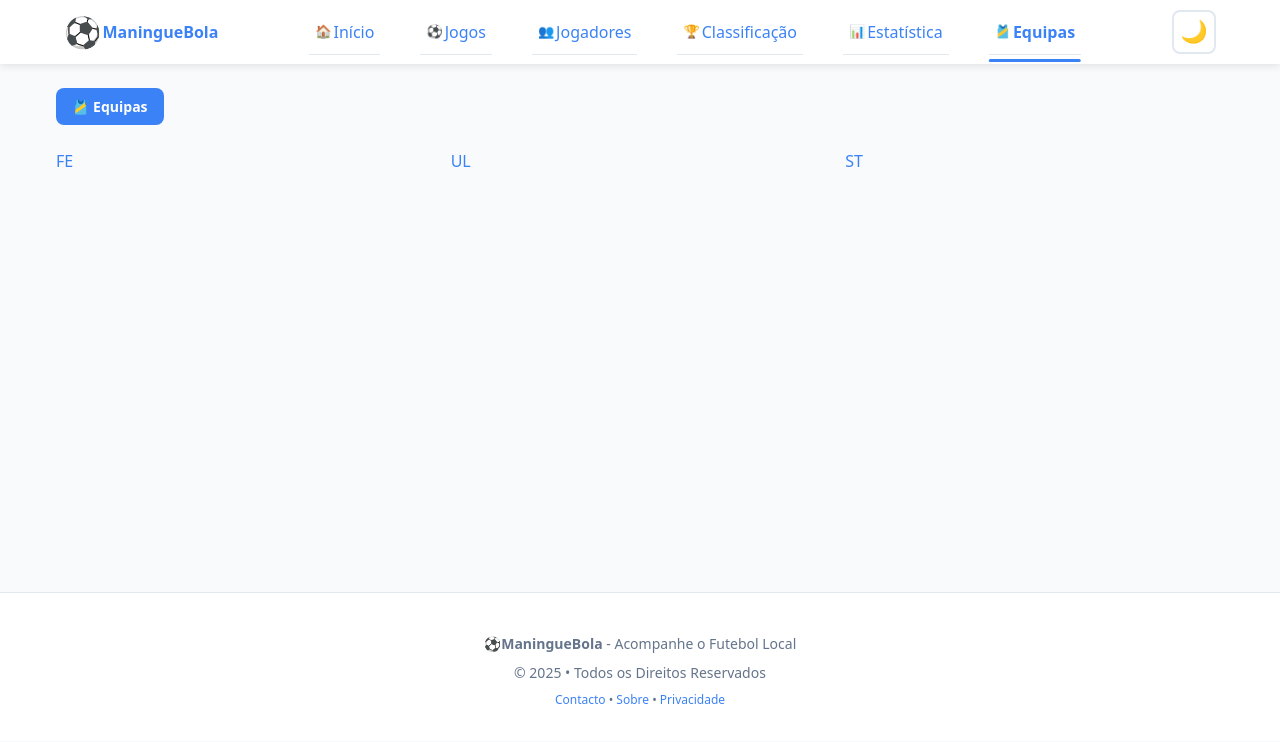
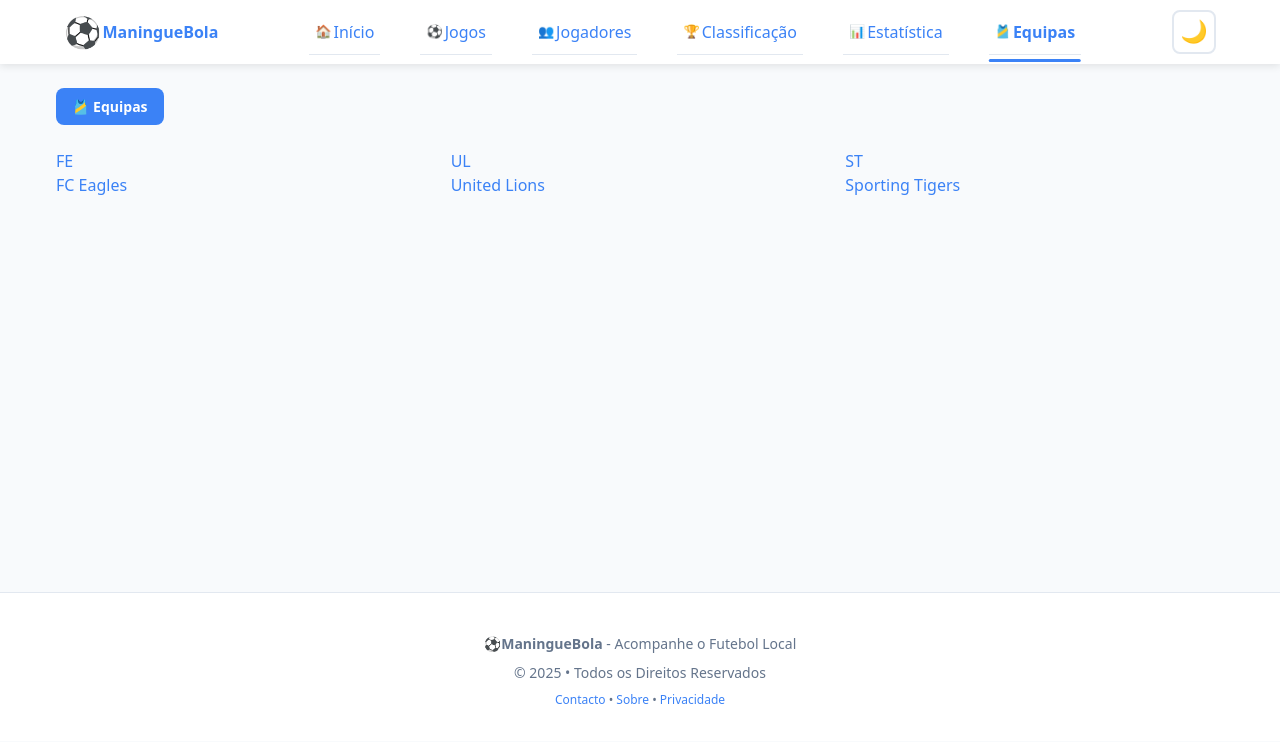
Before and after one commit to Raimundroid/maninguebola, a React (Vite) app: page /equipas in a window 1280 px wide. Shown: the top 742 px of the page. Built offline with nearby package versions, Linux system fonts and the light colour scheme.

Commit message:
TeamCard: displaying team names

```diff
--- a/src/components/TeamCard/TeamCard.jsx
+++ b/src/components/TeamCard/TeamCard.jsx
@@ -178,6 +178,7 @@
 //         {/* Display the team's abbreviation (e.g., "FE" for FC Eagles) */}
 //         {team.abbr}
 //       </div>
+//-------------------------------------------------
 
 //       {/* Team name display */}
 //       <div className="team-name" style={teamCardStyles.name}>
@@ -244,9 +245,16 @@ const TeamCard = ({ team, onClick }) => {
     // The ?. is optional chaining - only calls onClick if it exists
 
     <div className="team-card">
+      {/* Logo box - displays team abbreviation */}
       <div className="team-logo">
         {/* Display the team's abbreviation (e.g., "FE" for FC Eagles) */}
         {team.abbr}
+      </div>
+
+      {/* Team name display */}
+      <div className="team-name">
+        {/* Display the full team name (e.g., "FC Eagles") */}
+        {team.name}
       </div>
     </div>
   );
```
